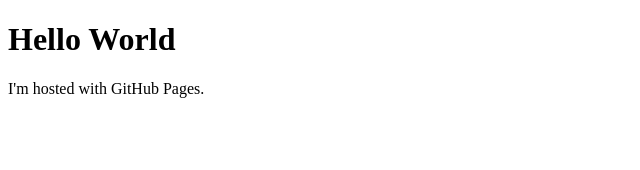
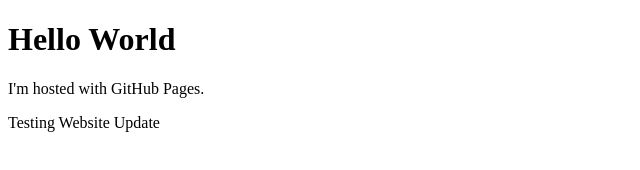
Before and after one commit to MaxyBrownJr/portfolio, a plain HTML site: page index.html in a window 1280 px wide. Shown: the whole page, without its empty margins (0-640 px from the left). Drawn offline with Linux system fonts and the light colour scheme.

Commit message:
Update index.html

```diff
--- a/index.html
+++ b/index.html
@@ -3,5 +3,6 @@
 <body>
 <h1>Hello World</h1>
 <p>I'm hosted with GitHub Pages.</p>
+<p>Testing Website Update</p>
 </body>
 </html>
```
